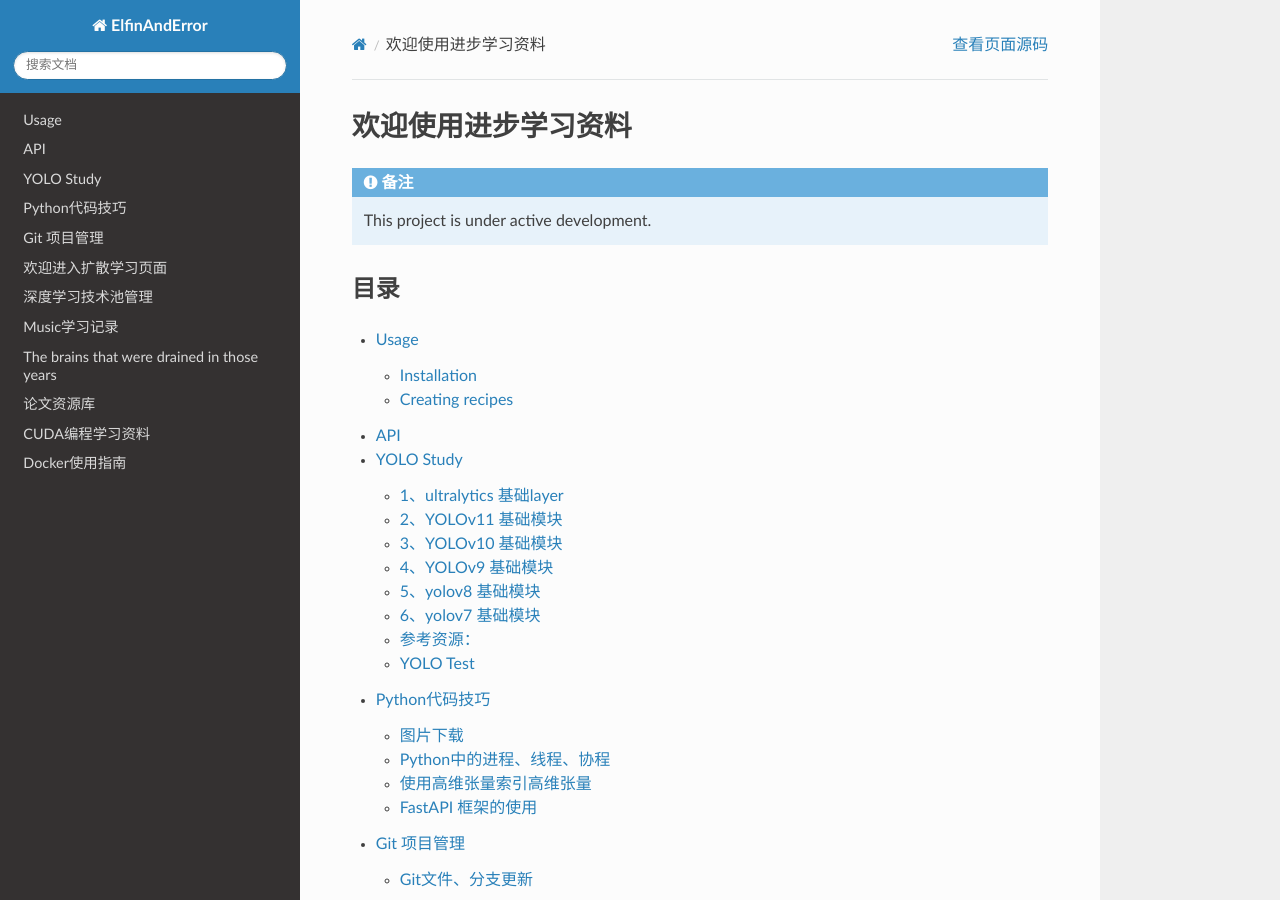
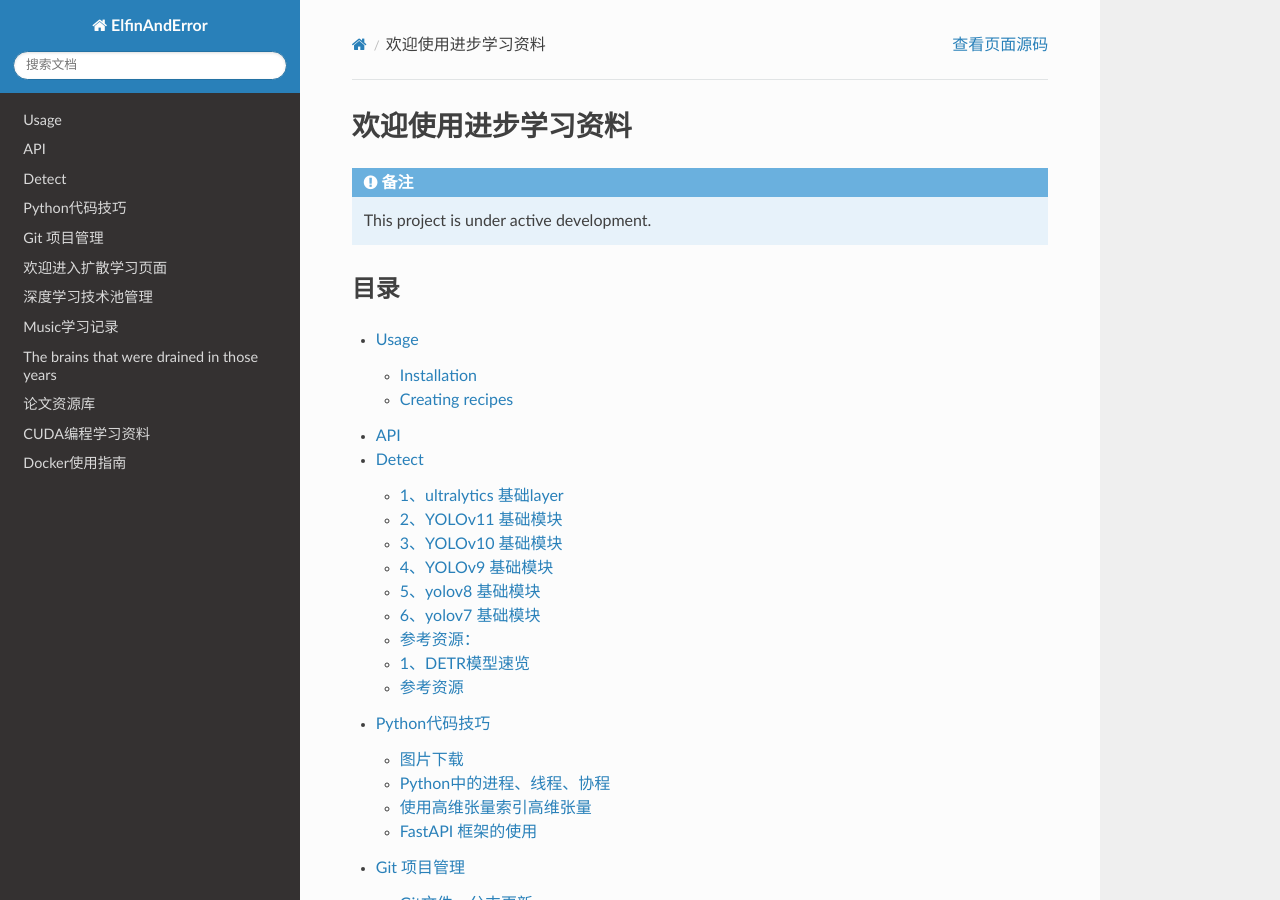
Before and after one commit to firstelfin/Book-ElfinAndError, a Sphinx documentation site: the page built from docs/source/index.rst, in a window 1280 px wide and 900 px high. Built offline with Sphinx 7.4.7 and the Read the Docs theme 3.1.0, drawn with Linux system fonts in a browser that asks for light colours; pages that are not in the unit, such as notebooks, are missing from menus.

Commit message:
DETR v1 update

```diff
--- /dev/null
+++ b/docs/source/Detect/DETR模型.md
@@ -0,0 +1,99 @@
+<p>
+    <center><h1>DETR系列模型速览</h1></center>
+	<br />
+    <p name="top" id="top" align="center">
+        <b>作者：</b><b>elfin</b>
+        <b>资料来源：<a href="">github</a></b>
+	</p>
+</p>
+
+
+
+[toc]
+
+---
+
+<p align="right">
+    <b><a href="#top">Top</a></b>
+	 <b>---</b>
+	<b><a href="#bottom">Bottom</a></b>
+</p>
+
+# 1、DETR模型速览
+
+<font color=red>**DETR**</font> (**DE**tection **TR**ansformer), DETR模型是开山鼻祖，主要贡献是：
+
+1. VIT后面接了一个输入带有query的decoder解码器；
+2. 训练时预测与GT匹配使用匈牙利匹配，避免使用NMS过滤预测；
+
+---
+
+## 1.1 DETR模型结构
+
+<img src='yolo_images/DETR_结构.png' alt='DETR结构图, 论文原图'>
+
+1. backbone中的CNN是默认使用ResNet50, 然后平铺HW维度（默认使用最后一层的输出）；
+2. encoder部分是将backbone的输出和对应的特征图位置编码相加，得到Transformer编码器的输入，encoder默认是迭代6次，每次输入都是位置编码和上一次的输出（第一次是backbone输出）；
+3. decoder是DETR的核心，和Transformer模型不一样是，decoder的输入是encoder的最后一层输出和query。encoder最后一层输出会作为$K，V$传给decoder的每一层，实际上decoder是一直在迭代(默认6次)query，最后模型将每一层的输出query使用全链接输出最后的预测。
+4. query的初始化是使用全0初始化，问什么是全0初始化？实际这里就是工程最简原则，0也恰好对应着最开始时没有任何先验信息，每一次的query迭代，输入下一个Layer都会先将位置编码和query相加，第一次是0向量与位置向量相加，所以说是全0初始化。
+
+<img src='yolo_images/detr_transformer.png' alt='detr transformer' width=600>
+
+
+
+## 1.2 模型匹配
+
+object queries默认设置为100个，这里和传统decoder不同，没有使用mask，所有query都是并发的。是否选择所有decoder层的输出进行FFN输出预测也是可选的。DETR第二个关键点就是在训练中使用匈牙利算法进行预测和GT的匹配，索引匹配后再进行损失计算。
+
+
+
+---
+
+<p align="right">
+    <b><a href="#top">Top</a></b>
+	 <b>---</b>
+	<b><a href="#bottom">Bottom</a></b>
+</p>
+
+
+
+
+
+
+
+---
+
+<p align="right">
+    <b><a href="#top">Top</a></b>
+	 <b>---</b>
+	<b><a href="#bottom">Bottom</a></b>
+</p>
+
+
+
+
+
+
+
+
+
+
+
+---
+
+<p align="right">
+    <b><a href="#top">Top</a></b>
+	 <b>---</b>
+	<b><a href="#bottom">Bottom</a></b>
+</p>
+
+
+
+# 参考资源
+
+1. [DETR系列总结--知乎](https://zhuanlan.zhihu.com/p/680900567)
+2.
+
+<p name="bottom" id="bottom">
+    <b>完！</b>
+</p>
--- a/docs/source/YOLO/yolo_study.rst
+++ b/docs/source/Detect/Detect.rst
@@ -1,4 +1,4 @@
-YOLO Study
+Detect
 ===================================
 
 本章记录深度学习技术trick、架构设计信息。
@@ -7,4 +7,4 @@ YOLO Study
     :maxdepth: 2
 
     ultralytics库收录的主要结构
-    yolo_test
+    DETR模型
--- a/docs/source/index.rst
+++ b/docs/source/index.rst
@@ -14,7 +14,7 @@
 
    usage
    api
-   YOLO/yolo_study
+   Detect/Detect
    pythonTrick/python_trick
    gitTrick/git_trick
    diffusion/diffusion_study
```
Also changed, not shown: docs/source/YOLO/yolo_test.md (deleted, +0 -8 lines), docs/source/Detect/ultralytics库收录的主要结构.md (renamed from docs/source/YOLO/ultralytics库收录的主要结构.md), docs/source/Detect/yolo_images/detr_transformer.png (added), docs/source/Detect/yolo_images/detr_结构.png (added), docs/source/Detect/yolo_images/yolov9_archi.png (renamed from docs/source/YOLO/yolo_images/yolov9_archi.png).
